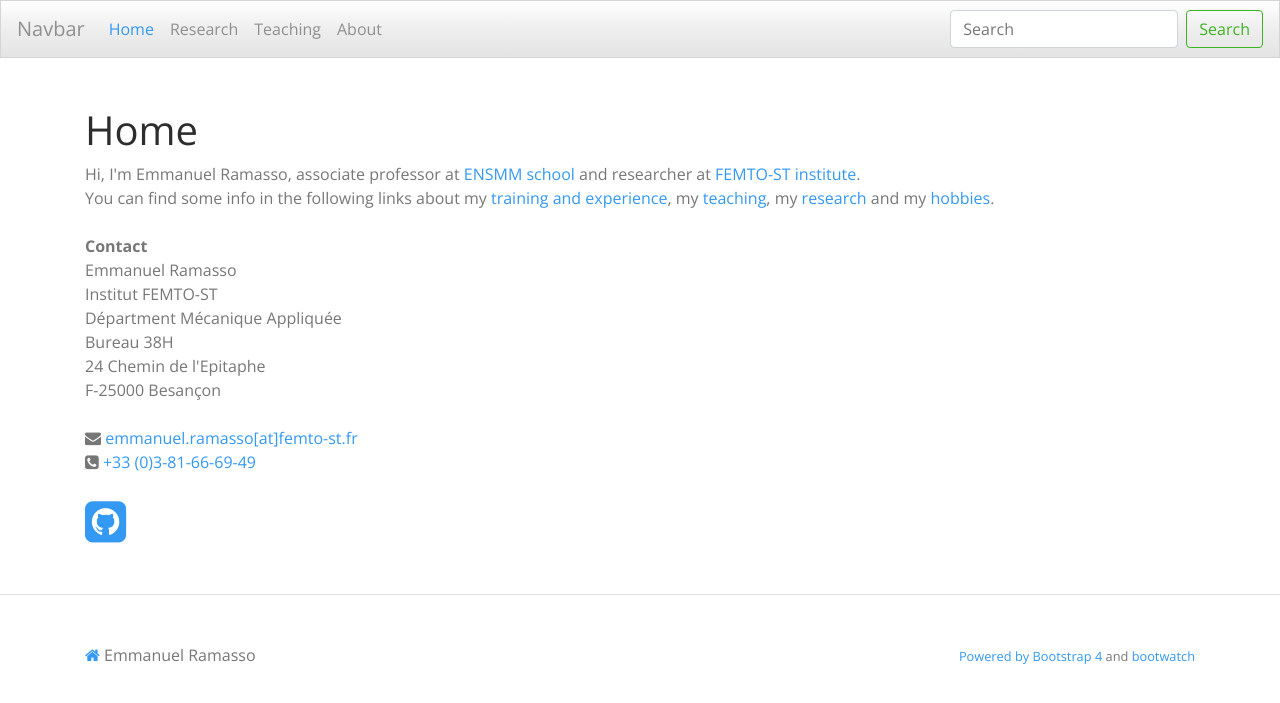
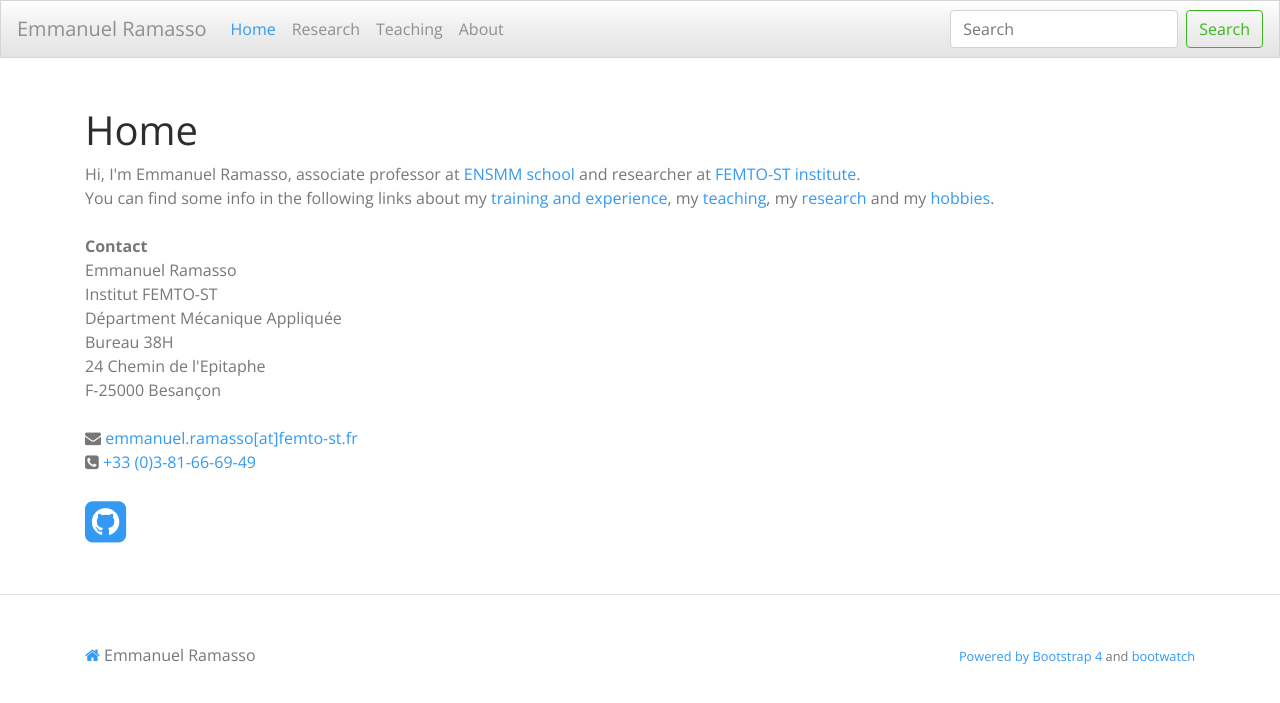
Before and after one commit to emmanuelramasso/emmanuelramasso.github.io, a Jekyll site: the page built from index.html, in a window 1280 px wide. Shown: the top 703 px of the page. Built offline with Jekyll 4.4.1, drawn with Linux system fonts in a browser that asks for light colours; a style sheet for code colours, icons or effects is not loaded.

Commit message:
Update header.html

```diff
--- a/_includes/header.html
+++ b/_includes/header.html
@@ -1,5 +1,5 @@
 <nav class="navbar navbar-expand-lg navbar-light bg-light">
-  <a class="navbar-brand" href="#">Navbar</a>
+  <a class="navbar-brand" href="#">Emmanuel Ramasso</a>
   <button class="navbar-toggler" type="button" data-toggle="collapse" data-target="#navbarTogglerDemo02" aria-controls="navbarTogglerDemo02" aria-expanded="false" aria-label="Toggle navigation">
     <span class="navbar-toggler-icon"></span>
   </button>
```
